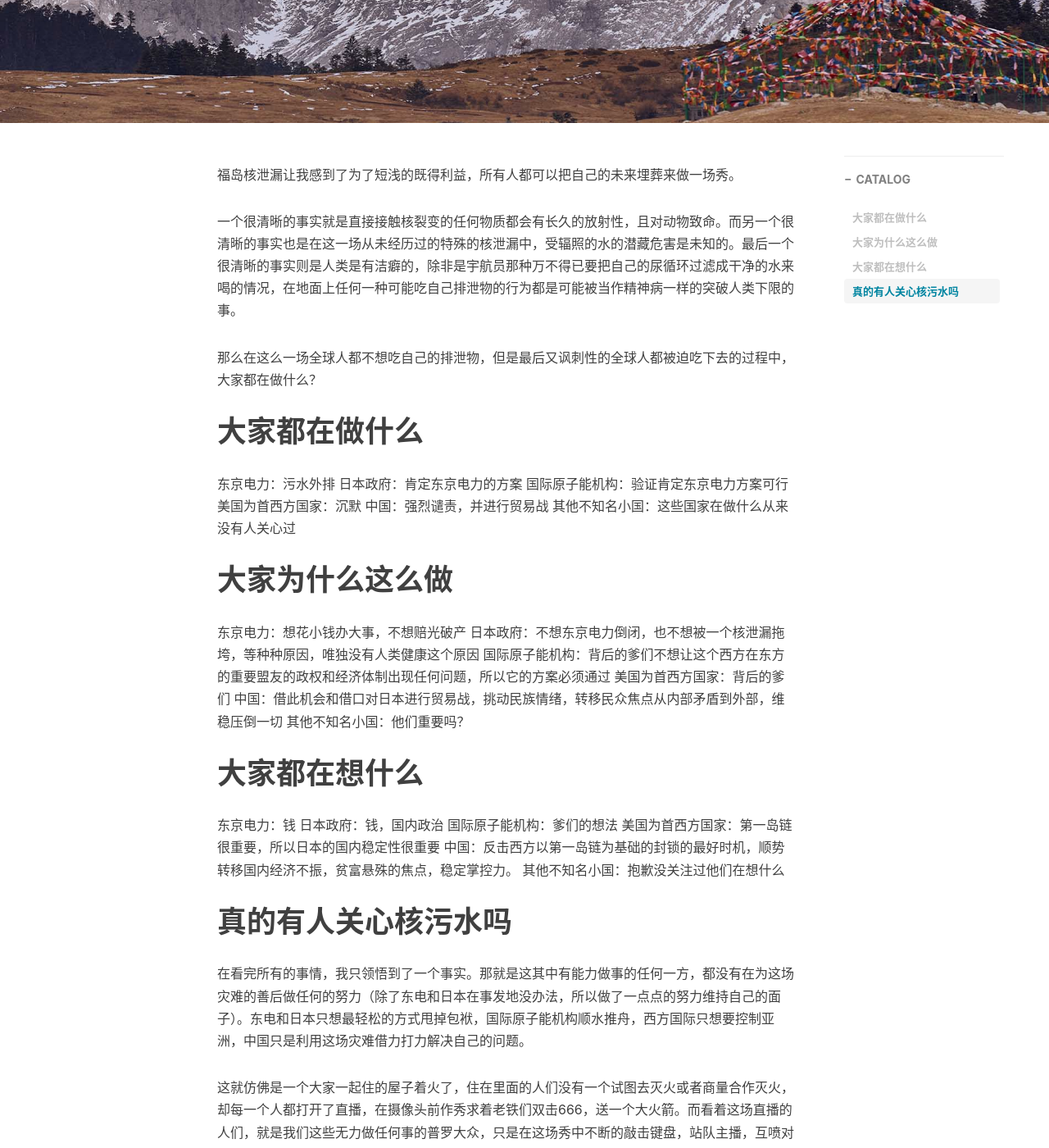
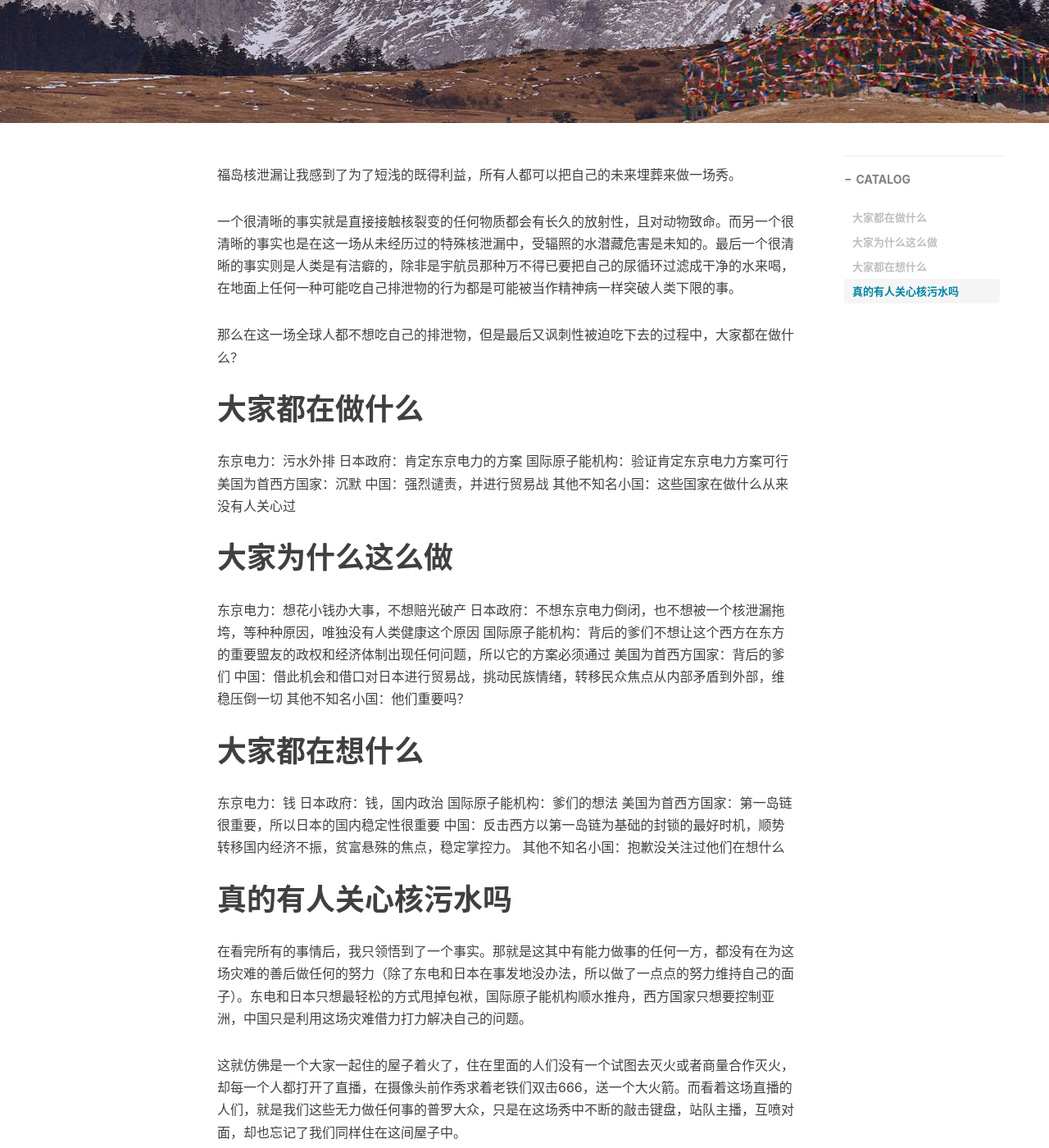
Before and after one commit to WinchellWang/winchellwang.github.io, a Jekyll site: the page built from _posts/2023-08-24-ironic.md, in a window 1280 px wide and 1400 px high, scrolled down 373 px. Shown: the whole window at 82% size. Built offline with Jekyll 4.4.1, drawn with Linux system fonts in a browser that asks for light colours; nearby versions of some CDN libraries; comment, search, counter and statistics services are not loaded.

Commit message:
New Post

```diff
--- a/_posts/2023-08-24-ironic.md
+++ b/_posts/2023-08-24-ironic.md
@@ -13,9 +13,9 @@ catalog: true
 
 福岛核泄漏让我感到了为了短浅的既得利益，所有人都可以把自己的未来埋葬来做一场秀。
 
-一个很清晰的事实就是直接接触核裂变的任何物质都会有长久的放射性，且对动物致命。而另一个很清晰的事实也是在这一场从未经历过的特殊的核泄漏中，受辐照的水的潜藏危害是未知的。最后一个很清晰的事实则是人类是有洁癖的，除非是宇航员那种万不得已要把自己的尿循环过滤成干净的水来喝的情况，在地面上任何一种可能吃自己排泄物的行为都是可能被当作精神病一样的突破人类下限的事。
+一个很清晰的事实就是直接接触核裂变的任何物质都会有长久的放射性，且对动物致命。而另一个很清晰的事实也是在这一场从未经历过的特殊核泄漏中，受辐照的水潜藏危害是未知的。最后一个很清晰的事实则是人类是有洁癖的，除非是宇航员那种万不得已要把自己的尿循环过滤成干净的水来喝，在地面上任何一种可能吃自己排泄物的行为都是可能被当作精神病一样突破人类下限的事。
 
-那么在这么一场全球人都不想吃自己的排泄物，但是最后又讽刺性的全球人都被迫吃下去的过程中，大家都在做什么？
+那么在这一场全球人都不想吃自己的排泄物，但是最后又讽刺性被迫吃下去的过程中，大家都在做什么？
 
 # 大家都在做什么
 
@@ -46,7 +46,7 @@ catalog: true
 
 # 真的有人关心核污水吗
 
-在看完所有的事情，我只领悟到了一个事实。那就是这其中有能力做事的任何一方，都没有在为这场灾难的善后做任何的努力（除了东电和日本在事发地没办法，所以做了一点点的努力维持自己的面子）。东电和日本只想最轻松的方式甩掉包袱，国际原子能机构顺水推舟，西方国际只想要控制亚洲，中国只是利用这场灾难借力打力解决自己的问题。
+在看完所有的事情后，我只领悟到了一个事实。那就是这其中有能力做事的任何一方，都没有在为这场灾难的善后做任何的努力（除了东电和日本在事发地没办法，所以做了一点点的努力维持自己的面子）。东电和日本只想最轻松的方式甩掉包袱，国际原子能机构顺水推舟，西方国家只想要控制亚洲，中国只是利用这场灾难借力打力解决自己的问题。
 
 这就仿佛是一个大家一起住的屋子着火了，住在里面的人们没有一个试图去灭火或者商量合作灭火，却每一个人都打开了直播，在摄像头前作秀求着老铁们双击666，送一个大火箭。而看着这场直播的人们，就是我们这些无力做任何事的普罗大众，只是在这场秀中不断的敲击键盘，站队主播，互喷对面，却也忘记了我们同样住在这间屋子中。
 
```
